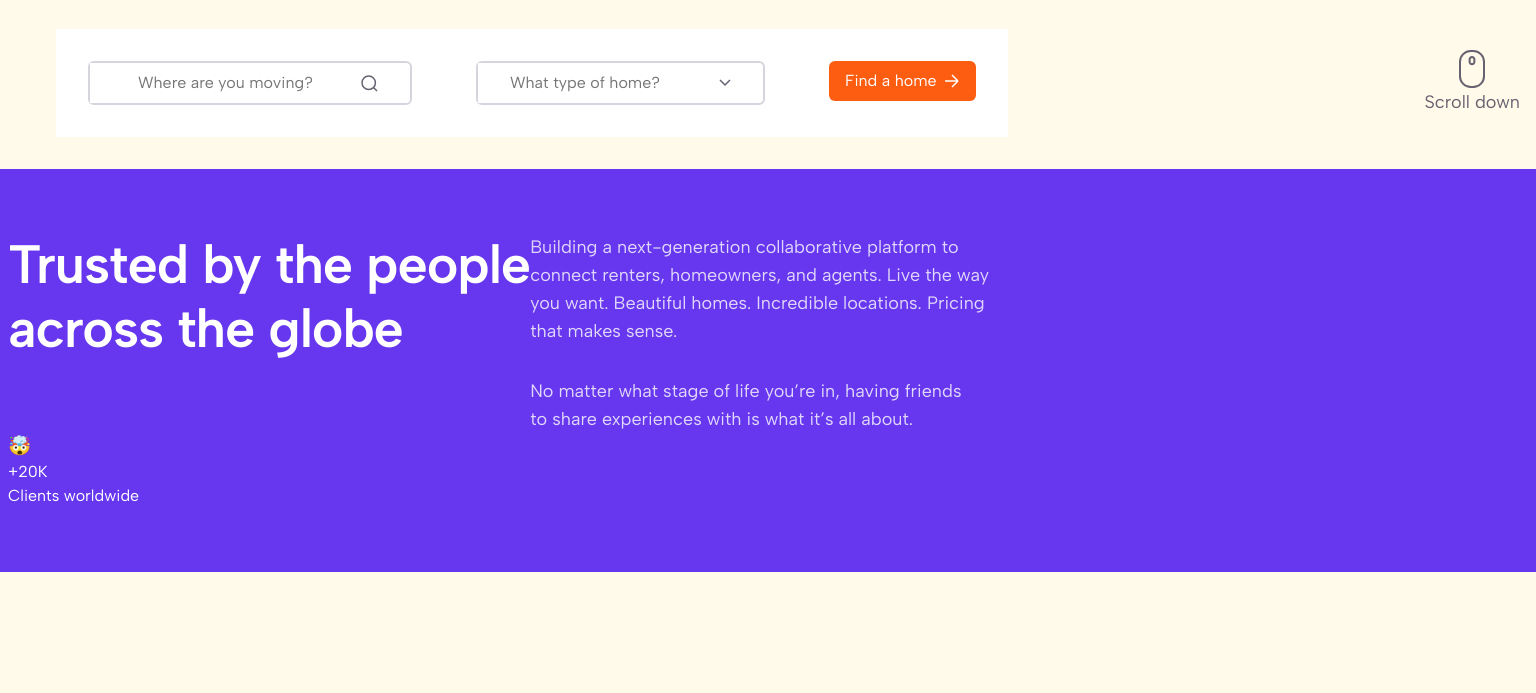
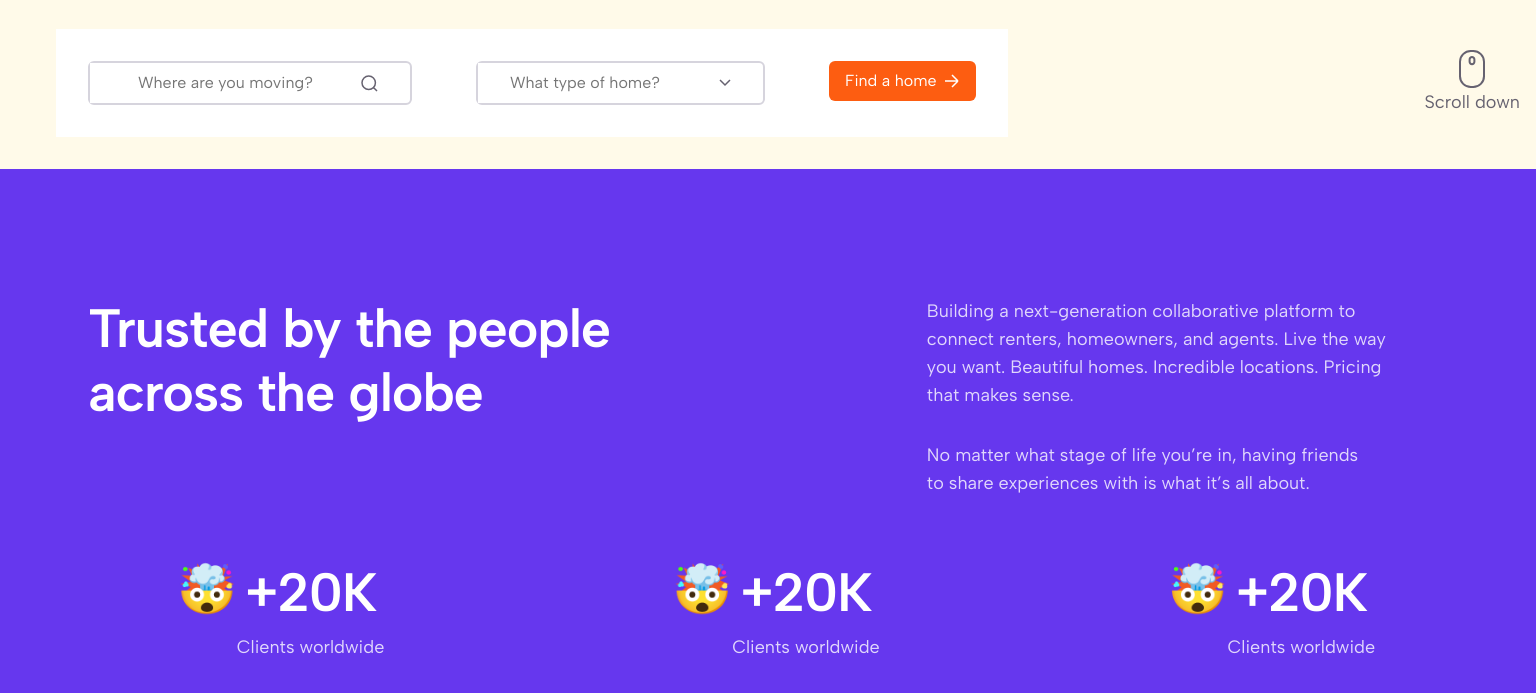
Before and after one commit to almondkiruthu/dwelling, a plain HTML site: page index.html in a window 1536 px wide. Shown: the part 917-1610 px from the top of the page. Before the commit the page ends 1489 px from the top, so only its background shows below. Drawn offline with Linux system fonts and the light colour scheme.

Commit message:
Styled the Emphasis hero section

```diff
--- a/index.css
+++ b/index.css
@@ -588,8 +588,8 @@ Hero emphasis styles
   .hero__emphasis {
     background: #6637ee;
     color: #fff;
-    padding-top: 4rem;
-    padding-bottom: 4rem;
+    padding-top: 8rem;
+    padding-bottom: 8rem;
   }
   .hero__emphasis__content {
   }
@@ -602,24 +602,62 @@ Hero emphasis styles
     font-weight: 600;
     line-height: 4rem; /* 118.519% */
     letter-spacing: -0.0675rem;
+    margin-left: 5rem;
+    margin-right: auto;
   }
   .hero__emphasis__bodytext {
     display: flex;
     flex-direction: column;
     row-gap: 2rem;
+    margin-left: auto;
+    margin-right: auto;
   }
   .body__text1 {
-    font-size: 18px;
+    font-size: 1.125rem;
     font-style: normal;
     font-weight: 400;
     line-height: 1.75rem; /* 155.556% */
     opacity: 0.800000011920929;
   }
   .body__text2 {
-    font-size: 18px;
+    font-size: 1.125rem;
     font-style: normal;
     font-weight: 400;
     line-height: 1.75rem; /* 155.556% */
+    opacity: 0.800000011920929;
+  }
+  .hero__emphasis__showcase {
+    display: flex;
+    justify-content: center;
+    align-items: center;
+    padding-top: 4rem;
+    column-gap: 18rem;
+  }
+  .showcase {
+    display: flex;
+  }
+  .showcase__emoji {
+    font-size: 3rem;
+  }
+  .showcase__textcontent {
+    display: flex;
+    flex-direction: column;
+    row-gap: 0.5rem;
+    justify-content: center;
+    align-items: center;
+  }
+  .showcase__figures {
+    font-size: 3.375rem;
+    font-style: normal;
+    font-weight: 600;
+    line-height: 4rem; /* 118.519% */
+    letter-spacing: -0.0675rem;
+  }
+  .showcase__bodytext {
+    font-size: 1.125rem;
+    font-style: normal;
+    font-weight: 400;
+    line-height: 1.75rem;
     opacity: 0.800000011920929;
   }
 }
--- a/index.html
+++ b/index.html
@@ -205,6 +205,20 @@
                 <p class="showcase__bodytext">Clients worldwide</p>
               </div>
             </div>
+            <div class="showcase">
+              <h3 class="showcase__emoji">🤯</h3>
+              <div class="showcase__textcontent">
+                <p class="showcase__figures">+20K</p>
+                <p class="showcase__bodytext">Clients worldwide</p>
+              </div>
+            </div>
+            <div class="showcase">
+              <h3 class="showcase__emoji">🤯</h3>
+              <div class="showcase__textcontent">
+                <p class="showcase__figures">+20K</p>
+                <p class="showcase__bodytext">Clients worldwide</p>
+              </div>
+            </div>
           </div>
         </div>
       </section>
```
